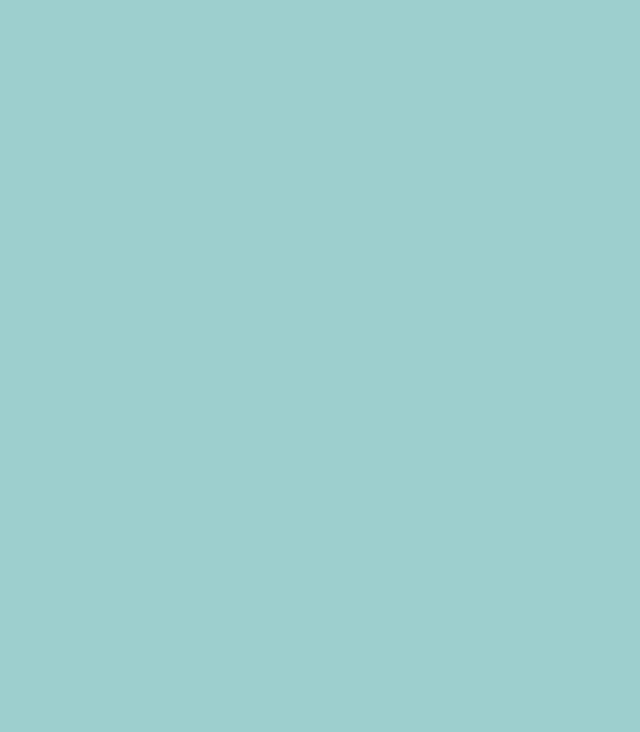
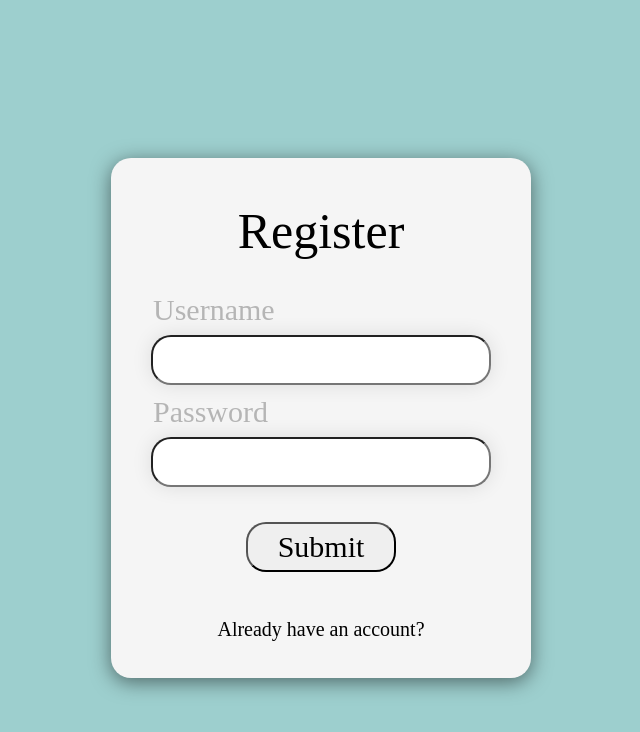
Before and after one commit to Collikium/collikium.github.io, a website built with webpack: page dist/register.html in a window 1280 px wide. Shown: the whole page, without its empty margins (319-959 px from the left). Built offline with nearby package versions, Linux system fonts and the light colour scheme; some packages are replaced by stand-ins of ours; a web font is replaced by a local one.

Commit message:
Add register page

```diff
--- a/dist/register.html
+++ b/dist/register.html
@@ -9,6 +9,14 @@
     <link rel="stylesheet" href="style.css">
 </head>
 <body>
-
+    <form>
+        <H1 class="top-heading">Register</H1>
+        <H2 class="input-heading">Username</H2>
+        <input type="text">
+        <H2 class="input-heading">Password</H2>
+        <input type="password">
+        <button class="button">Submit</button>
+        <a href="index.html">Already have an account?</a>
+    </form>
 </body>
 </html>
--- a/dist/style.css
+++ b/dist/style.css
@@ -53,6 +53,7 @@ input[type="text"],input[type="password"]  {
   font-size: 18px;
   color: black;
   box-shadow: 0px 0px 20px 0px rgba(0, 0, 0, 0.1);
+  padding: 10px
 }
 
 .button {
@@ -80,7 +81,7 @@ input[type="text"],input[type="password"]  {
   text-align: center;
 }
 
-.link {
+a {
   display: inline-block;
   width: 400px;
   margin: -20px auto;
@@ -92,4 +93,5 @@ input[type="text"],input[type="password"]  {
   font-weight: lighter;
   font-size: 20px;
 	outline: inherit;
+  text-decoration: none;
 }
```
Also changed, not shown: dist/index.html (+1 -1 lines).
